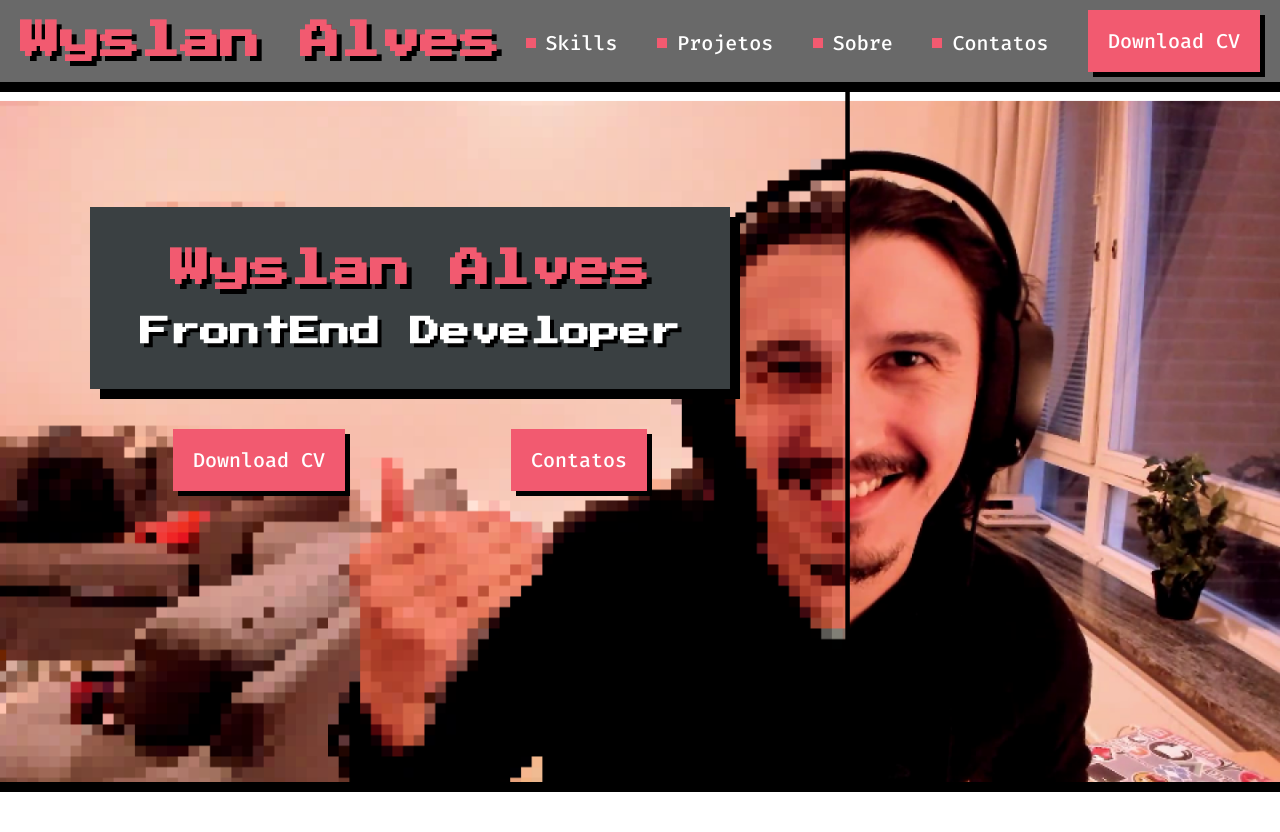
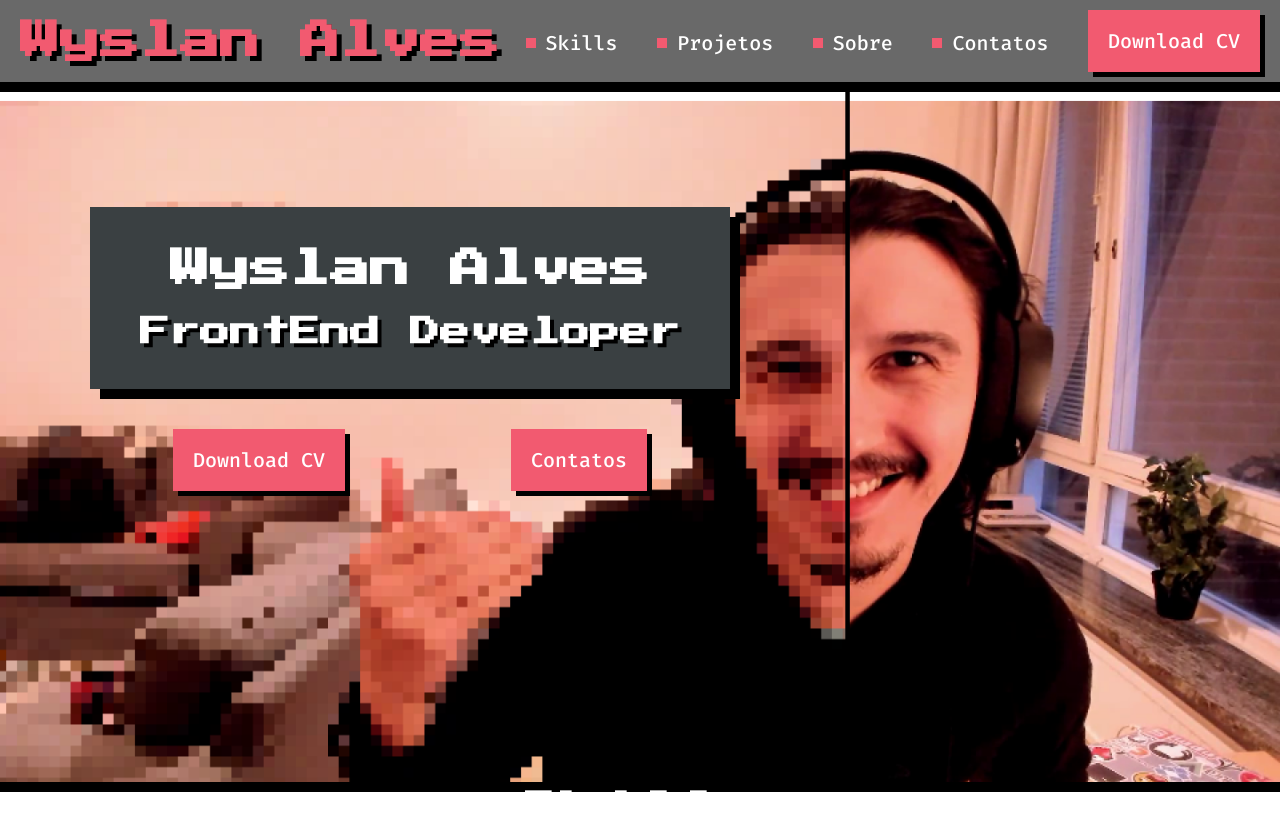
Before and after one commit to wyslanalves/Wyslan-Curriculo-HTML-CSS, a plain HTML site: page index.html in a window 1280 px wide. Before the commit the page ends 800 px from the top, so only its background shows below. Drawn offline with Linux system fonts and the light colour scheme.

Commit message:
Create the -second variation to Title

```diff
--- a/assets/css/components/title.css
+++ b/assets/css/components/title.css
@@ -5,3 +5,9 @@
     text-shadow: 5px 5px 0 #000;
 
 }
+.title.-second{
+color: #FFF;
+text-shadow:none;
+text-align: center;
+
+}
--- a/index.html
+++ b/index.html
@@ -35,7 +35,7 @@
     <section class="banner">
         <div class="wrapper">
             <div class="box">
-                <h1 class="title">Wyslan Alves</h1>
+                <h1 class="title -second">Wyslan Alves</h1>
                 <!--heading 1-->
                 <h2 class="subtitle">FrontEnd Developer</h2>
             </div>
@@ -45,6 +45,8 @@
             </div>
         </div>
     </section>
+    <h1 class="title -second">Skills</h1>
+
 
 
 </body>
```
Also changed, not shown: assets/css/components/banner.css (line endings or trailing spaces), assets/img/css.png (added), assets/img/html.png (added), assets/img/java.png (added), assets/img/js.png (added).
